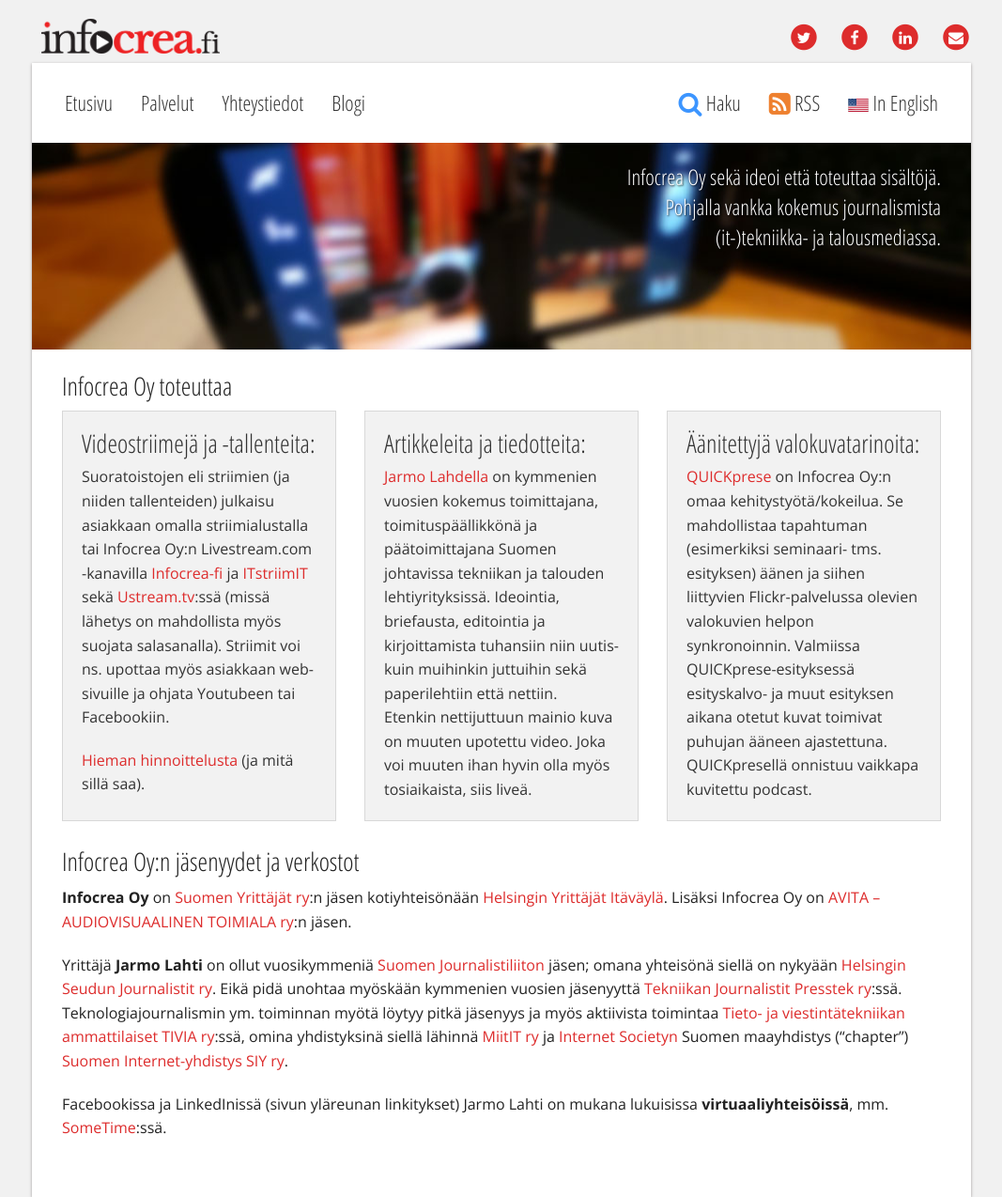
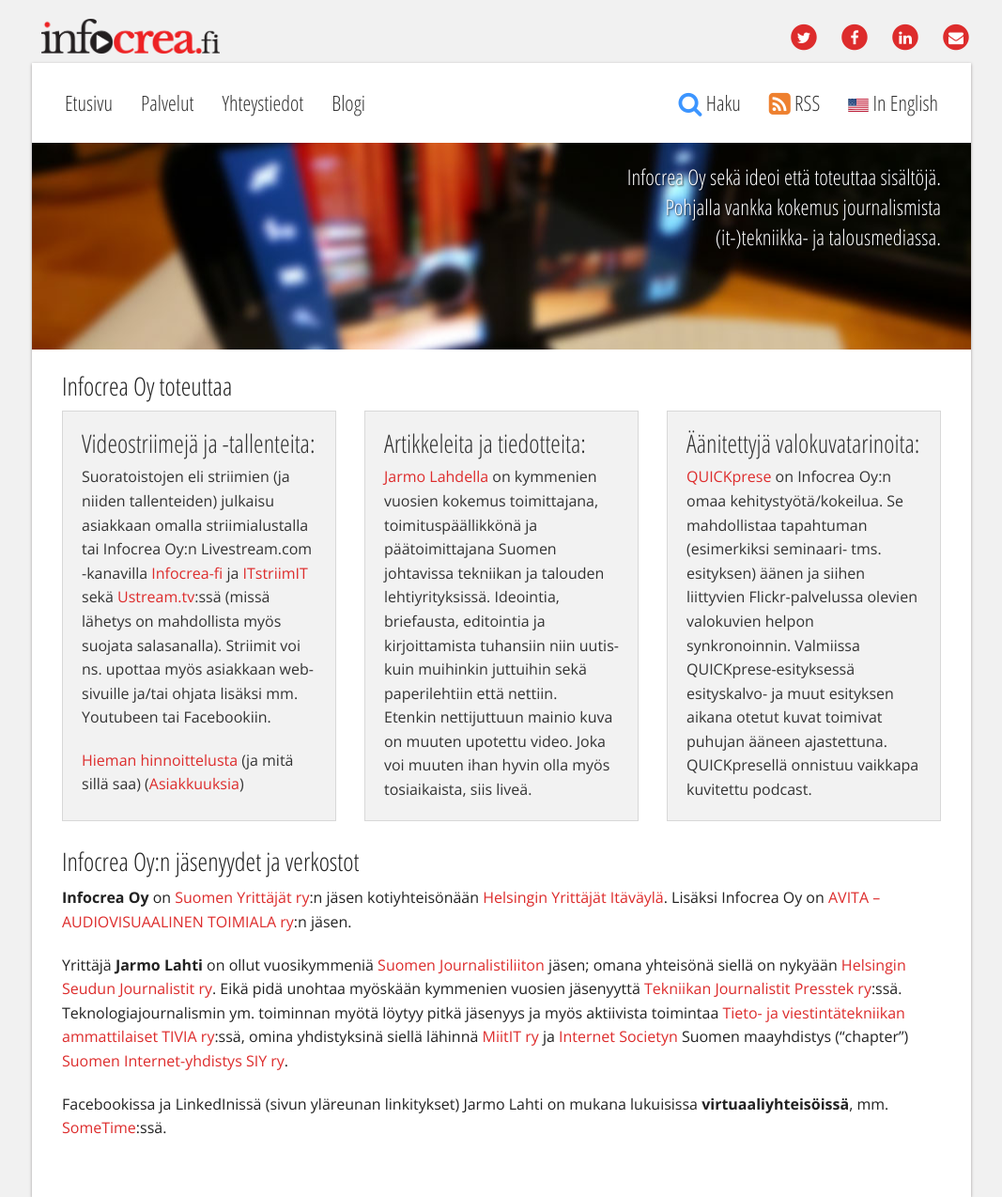
Before and after one commit to Pyppe/infocrea.fi, a Jekyll site: the page built from index.html, in a window 1280 px wide. Shown: the whole page at 94% size, without its empty margins (106-1173 px from the left). Built offline with Jekyll 4.4.1, drawn with Linux system fonts in a browser that asks for light colours; nearby versions of some CDN libraries.

Commit message:
asiakkuudet etusivulle

```diff
--- a/index.html
+++ b/index.html
@@ -22,8 +22,8 @@ title: Etusivu
       <div class="panel" data-equalizer-watch>
         <h3>Videostriimejä ja -tallenteita:</h3>
         <p>Suoratoistojen eli striimien (ja niiden tallenteiden) julkaisu asiakkaan omalla striimialustalla tai Infocrea Oy:n
-        Livestream.com -kanavilla <a href="https://new.livestream.com/Infocrea-fi">Infocrea-fi</a> ja <a href=https://new.livestream.com/ITstriimIT>ITstriimIT</a> sekä <a href="http://www.ustream.tv/user/fi-stream">Ustream.tv</a>:ssä (missä lähetys on mahdollista myös suojata salasanalla). Striimit voi ns. upottaa myös asiakkaan web-sivuille ja ohjata Youtubeen tai Facebookiin.<p>
-        <a href="/tarjous/">Hieman hinnoittelusta</a> (ja mitä sillä saa).
+        Livestream.com -kanavilla <a href="https://new.livestream.com/Infocrea-fi">Infocrea-fi</a> ja <a href=https://new.livestream.com/ITstriimIT>ITstriimIT</a> sekä <a href="http://www.ustream.tv/user/fi-stream">Ustream.tv</a>:ssä (missä lähetys on mahdollista myös suojata salasanalla). Striimit voi ns. upottaa myös asiakkaan web-sivuille ja/tai ohjata lisäksi mm. Youtubeen tai Facebookiin.<p>
+        <a href="/tarjous/">Hieman hinnoittelusta</a> (ja mitä sillä saa) (<a href="http://www.infocrea.fi/blogi/2017/12/infocrea-oyn-asiakkaita/">Asiakkuuksia</a>)
         </p>
       </div>
     </div>
```
